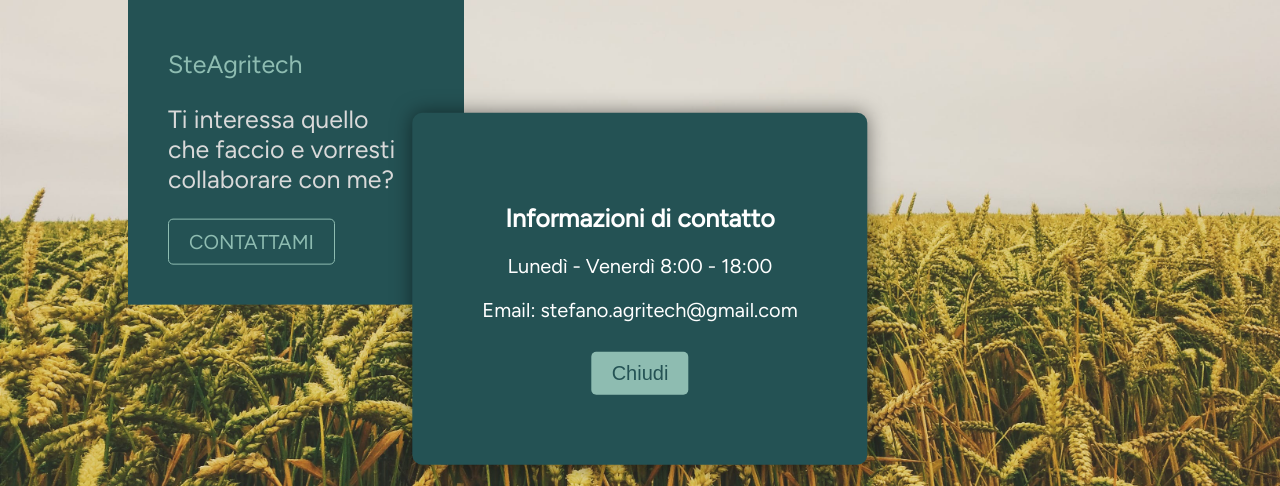
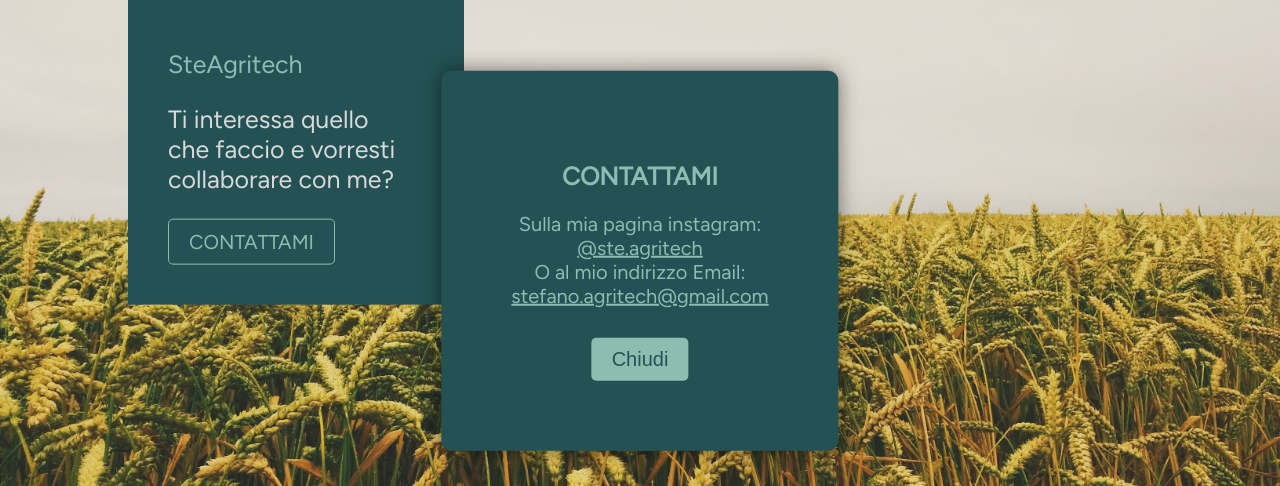
Before and after one commit to loryy9/steagritech, a plain HTML site: page index.html in a window 1280 px wide. Both pictures are taken after a click on the link "CONTATTAMI". Shown: the part 1229-1715 px from the top of the page. Drawn offline with nearby package versions, Linux system fonts and the light colour scheme.

Commit message:
beta_3.7

```diff
--- a/index.html
+++ b/index.html
@@ -66,9 +66,11 @@
 
         <div class="popup" id="popup">
             <div class="popup-content">
-                <h2>Informazioni di contatto</h2>
-                <p>Lunedì - Venerdì 8:00 - 18:00</p>
-                <p>Email: stefano.agritech@gmail.com</p>
+                <h2>CONTATTAMI</h2>
+                <p>Sulla mia pagina instagram: <br>
+                <a href="https://www.instagram.com/ste.agritech/" target="_blank">@ste.agritech</a><br>
+                O al mio indirizzo Email: <br>
+                <a href="mailto:stefano.agritech@gmail.com">stefano.agritech@gmail.com</a></p>
                 <button onclick="closePopup()">Chiudi</button>
             </div>
         </div>
--- a/styles.css
+++ b/styles.css
@@ -300,7 +300,7 @@ body::before {
     left: 50%;
     transform: translate(-50%, 100%);
     background-color: #245254;
-    color: #ffffff;
+    color: #8EBCB1;
     padding: 70px;
     z-index: 1000;
     border-radius: 10px;
@@ -326,6 +326,10 @@ body::before {
 
 .popup-content p {
     font-size: 20px;
+}
+
+.popup-content a{
+    color: #8EBCB1;
 }
 
 .popup button {
```
